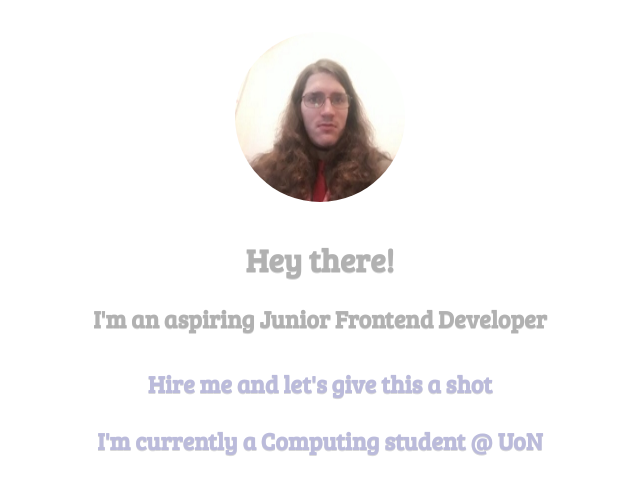
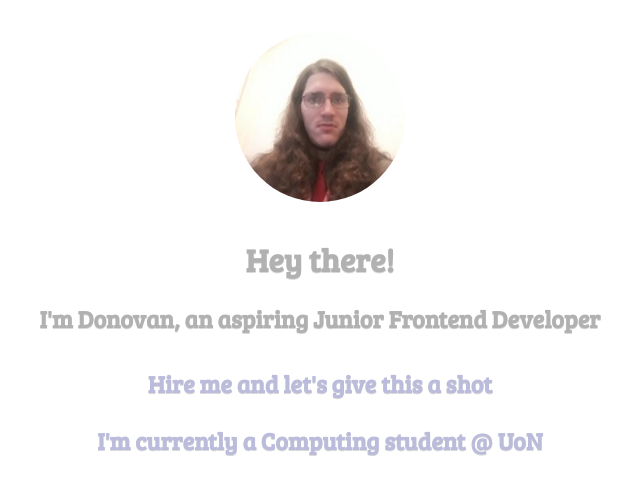
Before and after one commit to dewdoughnut/starter-landing, a plain HTML site: page index.html in a window 1280 px wide. Shown: the top 498 px of the page, without its empty margins (320-960 px from the left). Drawn offline with Linux system fonts and the light colour scheme.

Commit message:
update tedt

```diff
--- a/index.html
+++ b/index.html
@@ -18,7 +18,7 @@
         </div>
         <header>
             <h1>Hey there! </h1>
-            <h2>I'm an aspiring Junior Frontend Developer</h2>
+            <h2>I'm Donovan, an aspiring Junior Frontend Developer</h2>
             <p>
                 <h4> Hire me and let's give this a shot
                     <a href="https://www.northampton.ac.uk/"></a>
```
